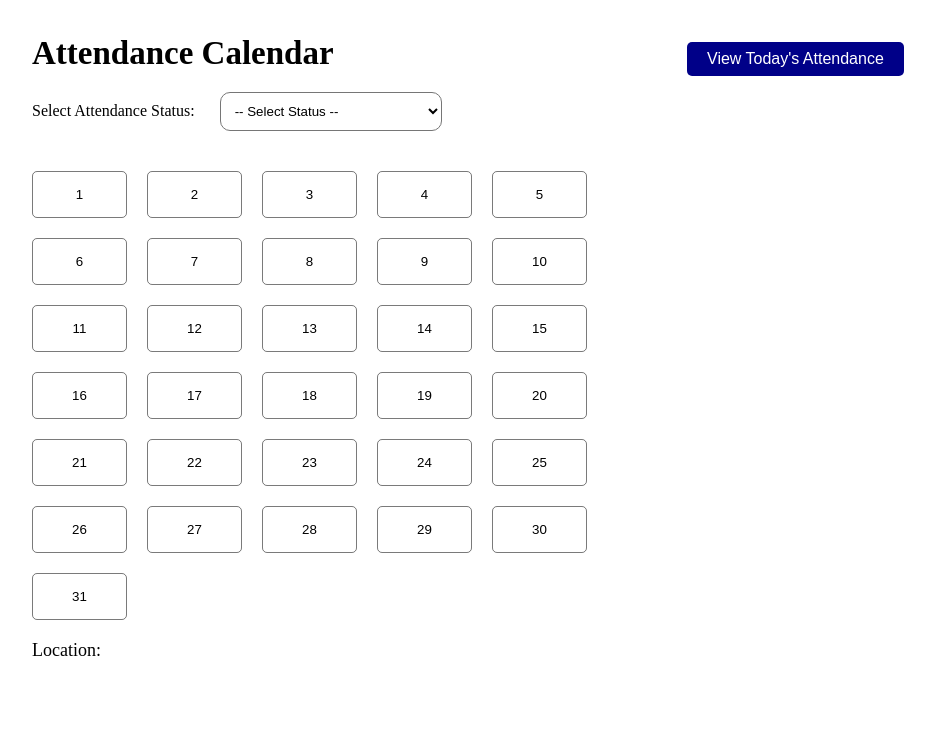
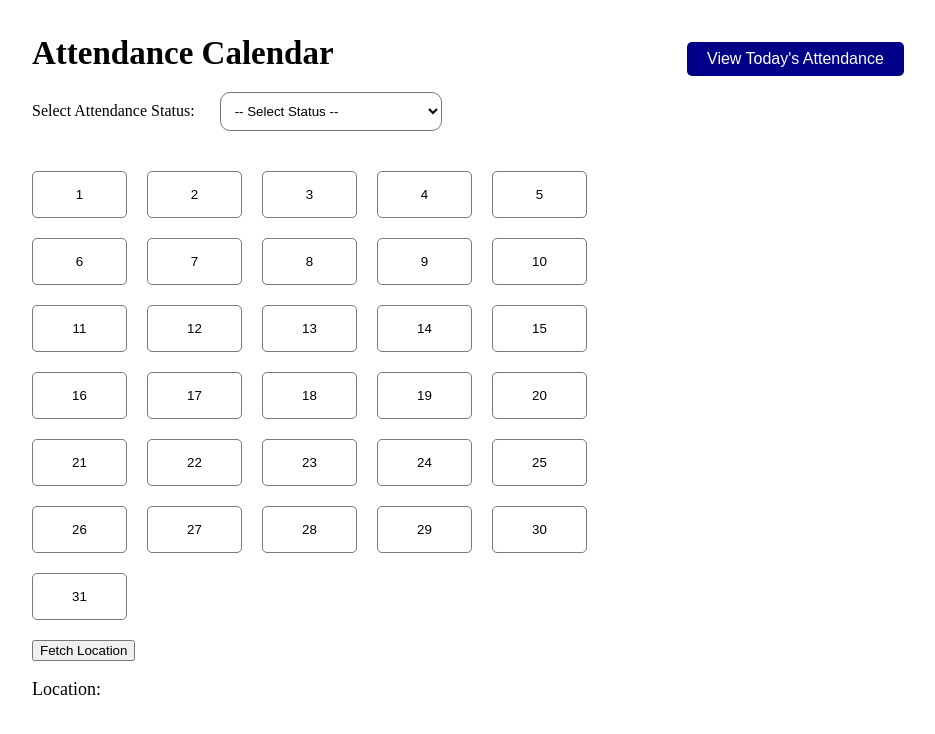
Before and after one commit to 100ravthakur/shiftmate, a React (Create React App) app: page /employee/dashboard in a window 1280 px wide. Shown: the top 734 px of the page, without its empty margins (3-938 px from the left). Built offline with nearby package versions, Linux system fonts and the light colour scheme; no server answers.

Commit message:
fixes issue

```diff
--- a/src/employee.js
+++ b/src/employee.js
@@ -189,6 +189,8 @@ const EmployeeAttendance = () => {
       if (!res.ok) throw new Error("Failed to fetch attendance");
 
       const data = await res.json();
+      console.log(data);
+
       const map = {};
       data.records.forEach((entry) => {
         const formattedDate = new Date(entry.date).toLocaleDateString("en-CA");
@@ -343,6 +345,20 @@ const EmployeeAttendance = () => {
               </button>
             </div>
           )}
+          <button
+            onClick={fetchLocation}
+            className="mt-2 px-4 py-2 bg-purple-500 text-white rounded"
+          >
+            Fetch Location
+          </button>
+
+          {location.latitude && location.longitude && (
+            <div className="mt-2 text-sm text-gray-700">
+              <p>Latitude: {location.latitude}</p>
+              <p>Longitude: {location.longitude}</p>
+              <p>Address: {location.address}</p>
+            </div>
+          )}
           <p className="text-sm mt-2">Location: {location.address}</p>
         </div>
         <div className="attendance-view">
```
